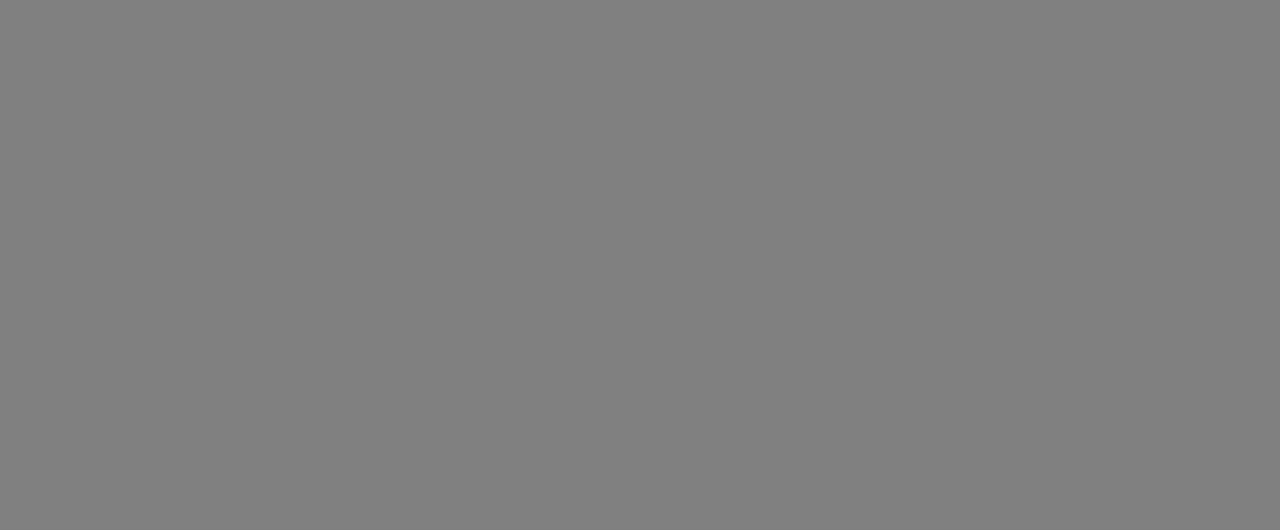
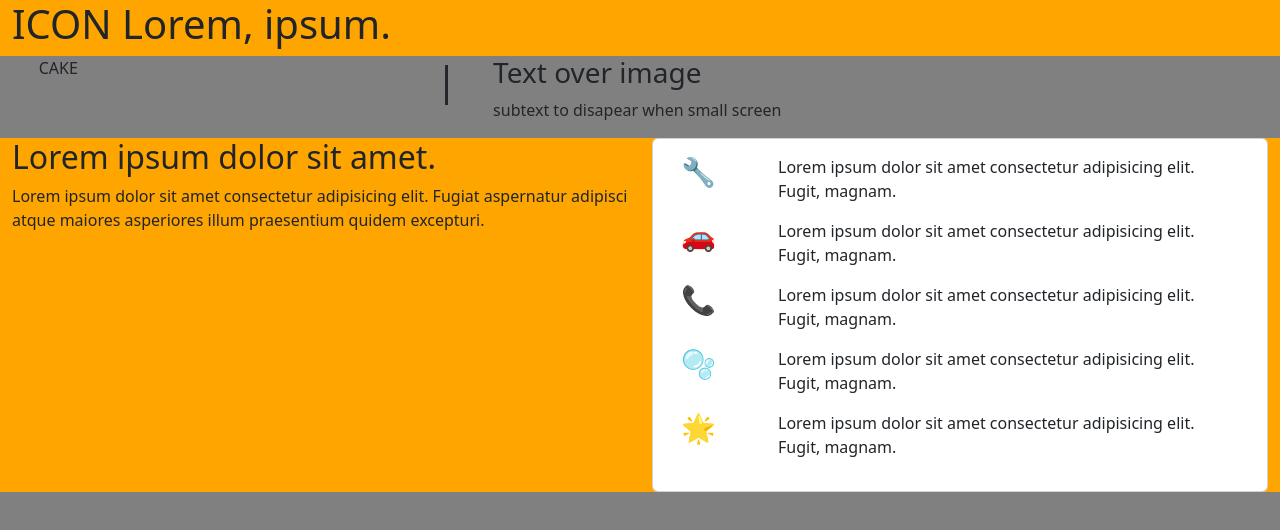
Before and after one commit to MayhemK/day05, a plain HTML site: page index.html in a window 1280 px wide. Drawn offline with nearby package versions, Linux system fonts and the light colour scheme.

Commit message:
row reverse

```diff
--- a/index.html
+++ b/index.html
@@ -16,7 +16,94 @@
   <title>Document</title>
 </head>
 
-<body>
+<body class="debug">
+  <header>
+    <!-- title bar -->
+    <section class="container-fluid color-bar">
+      <div class="row">
+        <div class="col-12">
+          <h1> ICON Lorem, ipsum.</h1>
+        </div>
+      </div>
+    </section>
+    <section class="container-fluid ">
+      <div class="row justify-content-around">
+        <div class="col-12 col-md-3">
+          <form action="">
+            <div>CAKE
+            </div>
+          </form>
+        </div>
+        <section class="col-8 d-none d-md-block">
+          <div class="container-fluid">
+            <div class="row ">
+              <div class="col-1 text-center">
+                <h1>|</h1>
+              </div>
+              <div class="col-8">
+                <h3>Text over image</h3>
+                <p>subtext to disapear when small screen</p>
+              </div>
+            </div>
+          </div>
+      </div>
+    </section>
+    <section class="container-fluid color-bar ">
+      <div class="row flex-row-reverse">
+        <div class="col-12 col-md-6">
+          <div class="card">
+            <div class="card-body">
+              <div class="container-fluid">
+                <div class="row">
+                  <div class="col-2">
+                    <h3>🔧</h3>
+                  </div>
+                  <div class="col-10">
+                    <p>Lorem ipsum dolor sit amet consectetur adipisicing elit. Fugit, magnam.</p>
+                  </div>
+                  <div class="col-2">
+                    <h3>🚗</h3>
+                  </div>
+                  <div class="col-10">
+                    <p>Lorem ipsum dolor sit amet consectetur adipisicing elit. Fugit, magnam.</p>
+                  </div>
+                  <div class="col-2">
+                    <h3>📞</h3>
+                  </div>
+                  <div class="col-10">
+                    <p>Lorem ipsum dolor sit amet consectetur adipisicing elit. Fugit, magnam.</p>
+                  </div>
+                  <div class="col-2">
+                    <h3>🫧</h3>
+                  </div>
+                  <div class="col-10">
+                    <p>Lorem ipsum dolor sit amet consectetur adipisicing elit. Fugit, magnam.</p>
+                  </div>
+                  <div class="col-2">
+                    <h3>🌟</h3>
+                  </div>
+                  <div class="col-10">
+                    <p>Lorem ipsum dolor sit amet consectetur adipisicing elit. Fugit, magnam.</p>
+                  </div>
+                </div>
+              </div>
+            </div>
+          </div>
+        </div>
+        <div class="col-12 col-md-6">
+          <h2>Lorem ipsum dolor sit amet.</h2>
+          <p>Lorem ipsum dolor sit amet consectetur adipisicing elit. Fugiat aspernatur adipisci atque maiores
+            asperiores illum praesentium quidem excepturi.</p>
+        </div>
+      </div>
+    </section>
+  </header>
+  <main>
+
+  </main>
+  <footer>
+
+  </footer>
 
 </body>
 
--- a/style.css
+++ b/style.css
@@ -1,3 +1,7 @@
 body {
   background-color: gray;
 }
+
+.color-bar {
+  background-color: orange;
+}
```
